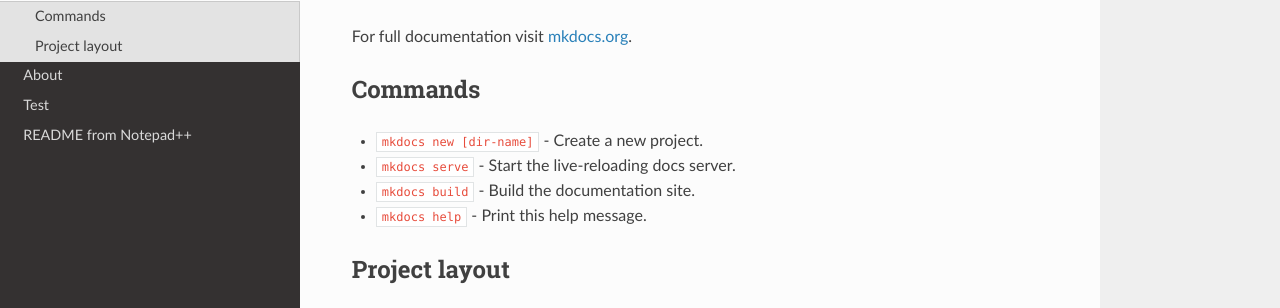
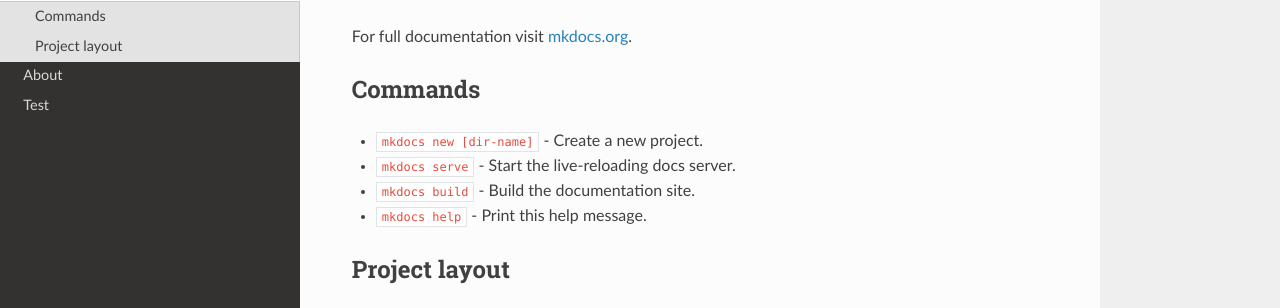
Before and after one commit to OHua/Blog, an MkDocs documentation site: the page built from docs/index.md, in a window 1280 px wide. Shown: the part 135-443 px from the top of the page. Built offline with MkDocs 1.6.1, drawn with Linux system fonts in a browser that asks for light colours; nearby versions of some CDN libraries; old or Windows-style settings are respelled for this version of MkDocs.

Commit message:
final???

```diff
--- a/mkdocs.yml
+++ b/mkdocs.yml
@@ -3,5 +3,4 @@
   - Home: index.md
   - About: about.md
   - Test: test.md
-  - README from Notepad++: README.md
 theme: readthedocs
```
Also changed, not shown: site/index.html.
